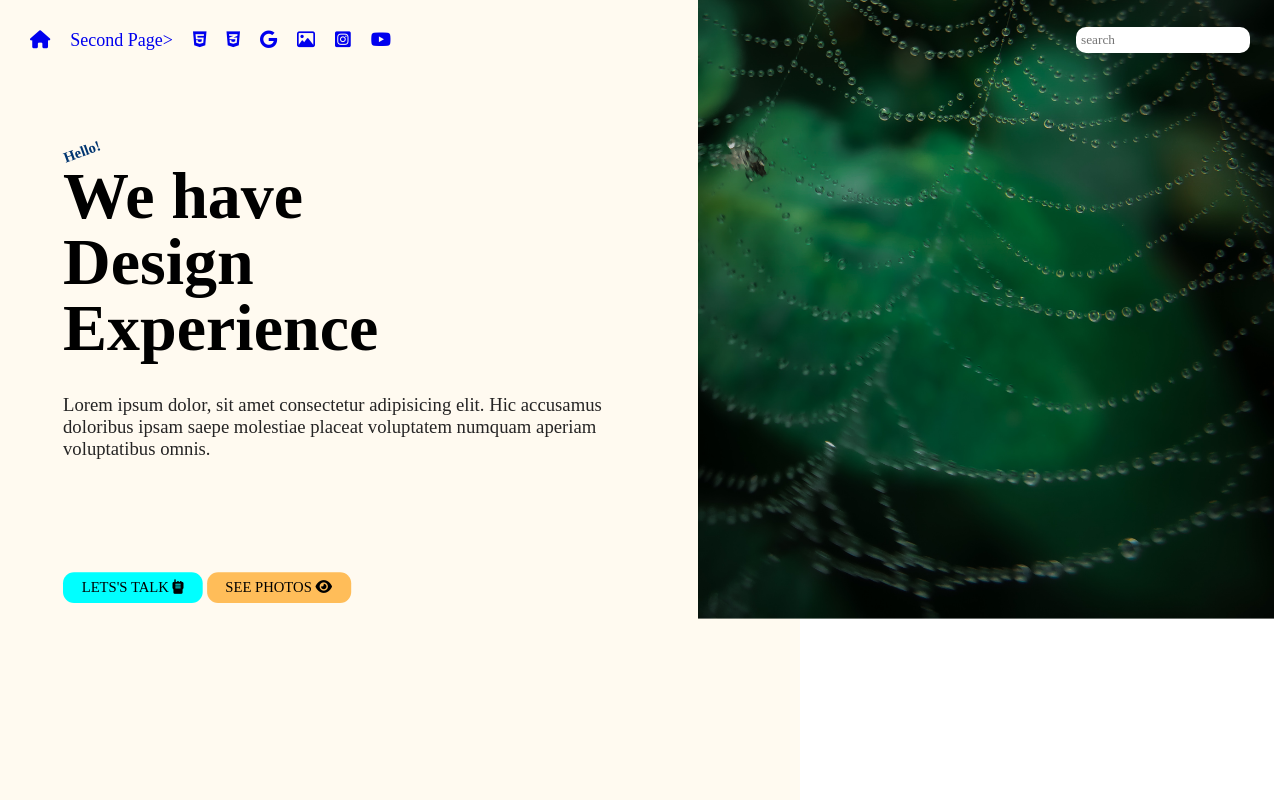
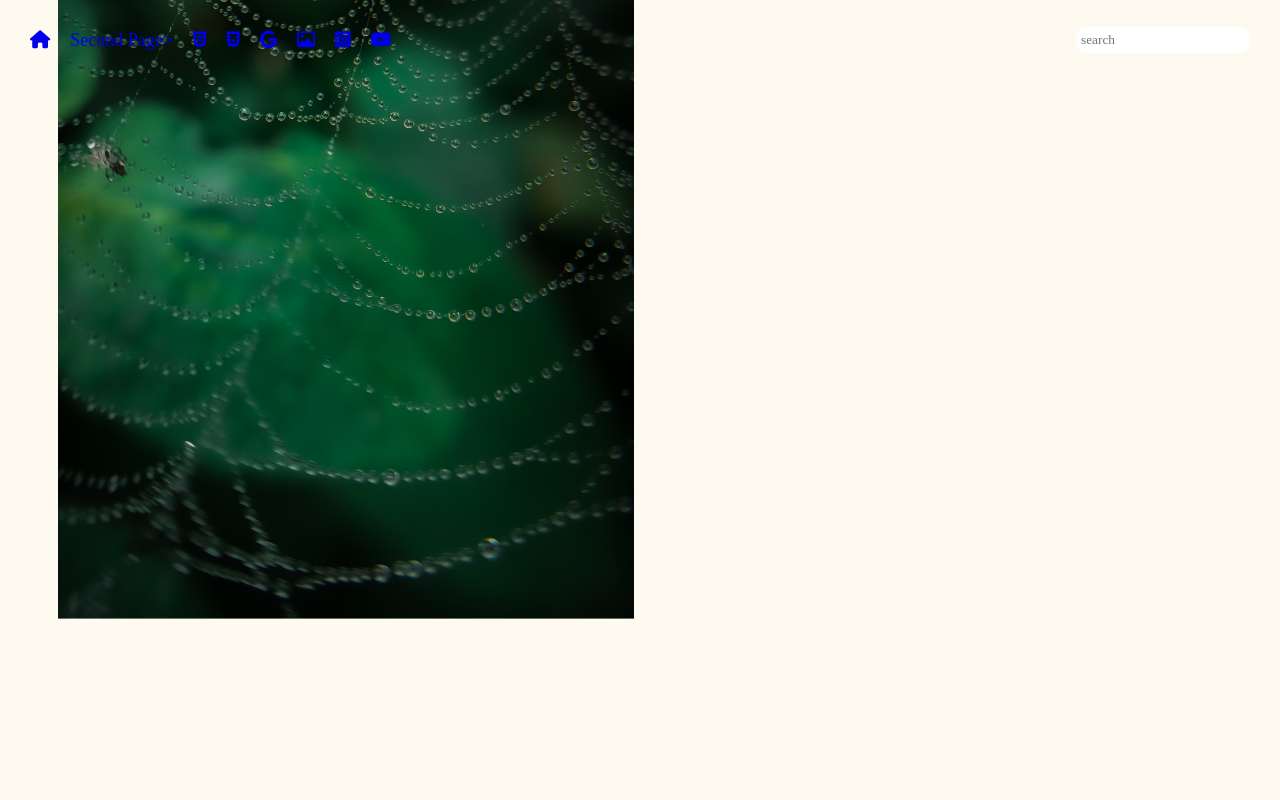
Before and after one commit to mrbot-apt/newwebpage, a plain HTML site: page index.html in a window 1280 px wide. Shown: the top 800 px of the page. Drawn offline with Linux system fonts and the light colour scheme.

Commit message:
Update style.css

```diff
--- a/style.css
+++ b/style.css
@@ -13,12 +13,12 @@ html,body{
     overflow: hidden;
 }
 #page{
-    height: 100vh;
-    width: 100vh;
+    height: 100%;
+    width: 100%;
     background-color: floralwhite;
 }
 #page>img{
-    position: absolute;
+    position: relative;
     right: -2%;
     top: -23%;
     scale: 0.9;
```
